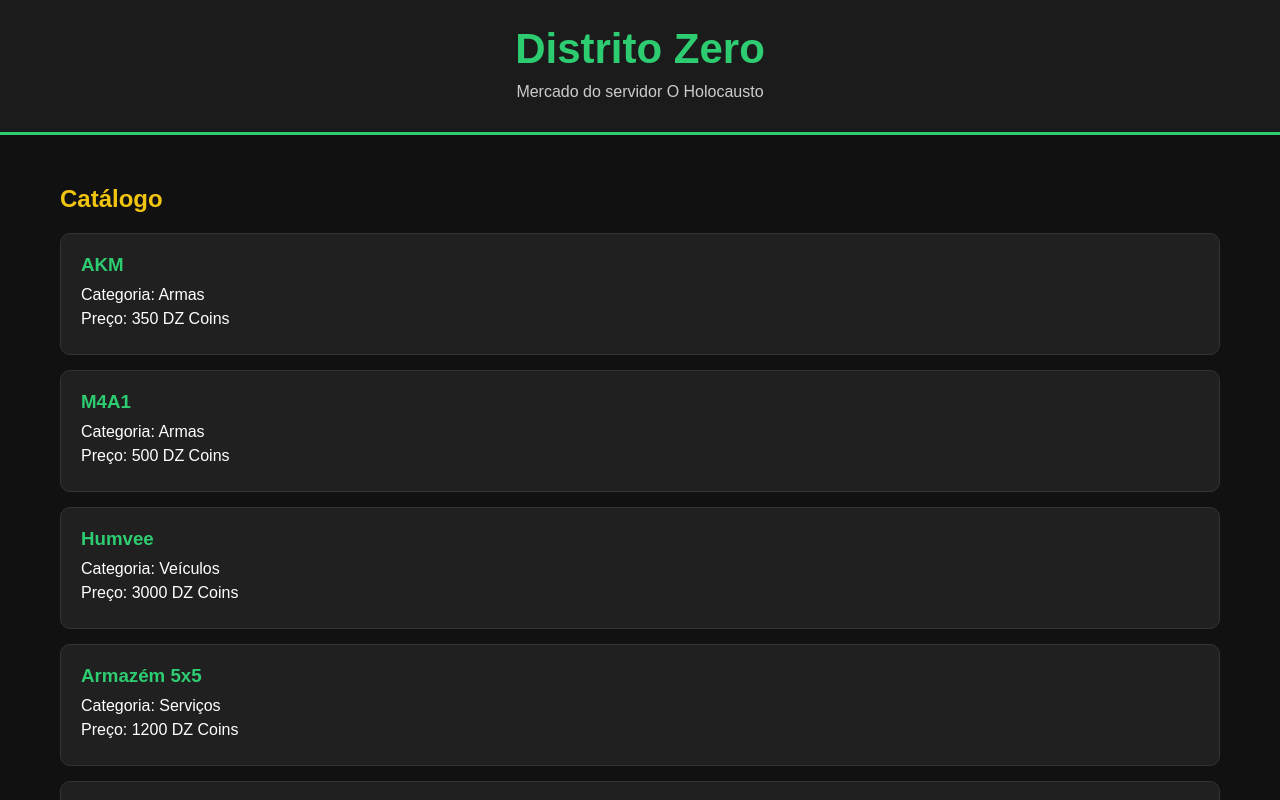
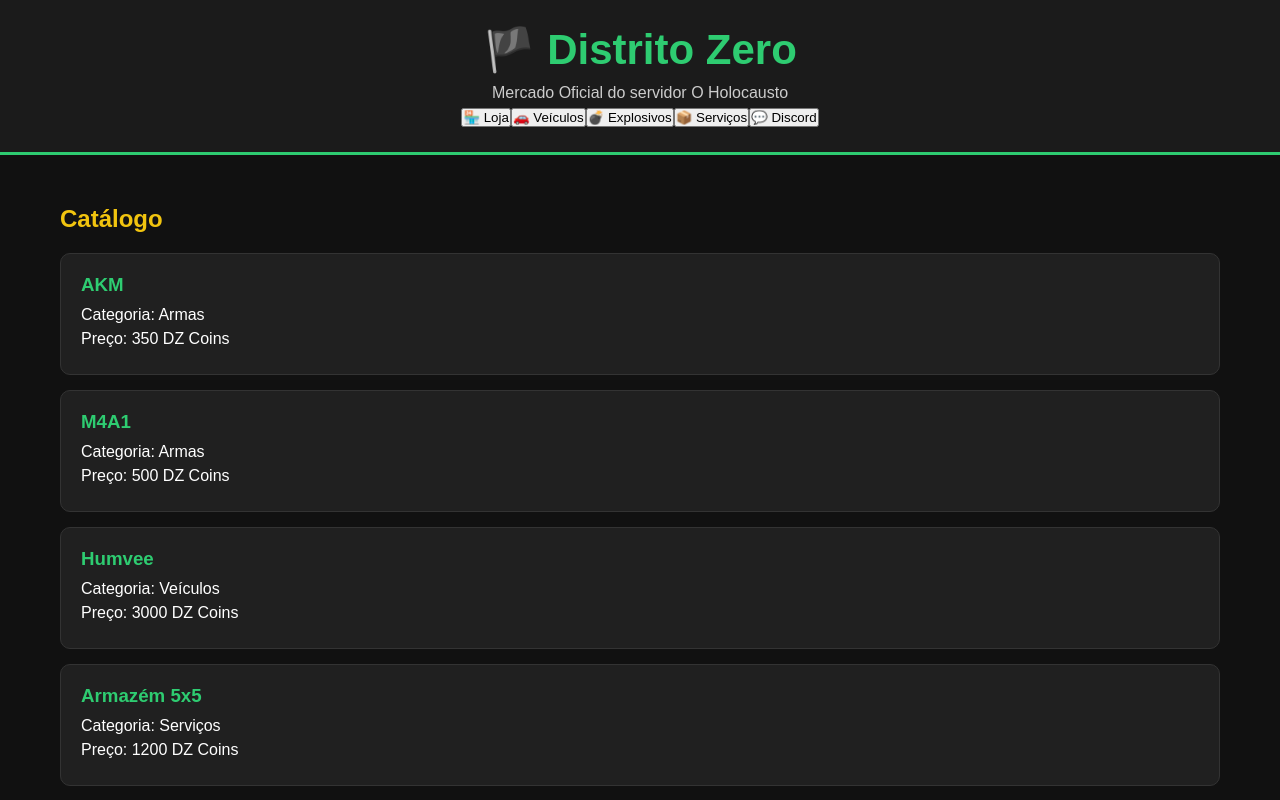
Before and after one commit to testejogo535598-tech/Distrito-Zero, a React (Vite) app: page / in a window 1280 px wide. Shown: the top 800 px of the page. Built offline with nearby package versions, Linux system fonts and the light colour scheme.

Commit message:
Update Header.jsx

```diff
--- a/src/components/Header.jsx
+++ b/src/components/Header.jsx
@@ -1,8 +1,18 @@
 function Header() {
   return (
     <header>
-      <h1>Distrito Zero</h1>
-      <p>Mercado do servidor O Holocausto</p>
+      <div className="topo">
+        <h1>🏴 Distrito Zero</h1>
+        <p>Mercado Oficial do servidor O Holocausto</p>
+
+        <nav>
+          <button>🏪 Loja</button>
+          <button>🚗 Veículos</button>
+          <button>💣 Explosivos</button>
+          <button>📦 Serviços</button>
+          <button>💬 Discord</button>
+        </nav>
+      </div>
     </header>
   )
 }
```
